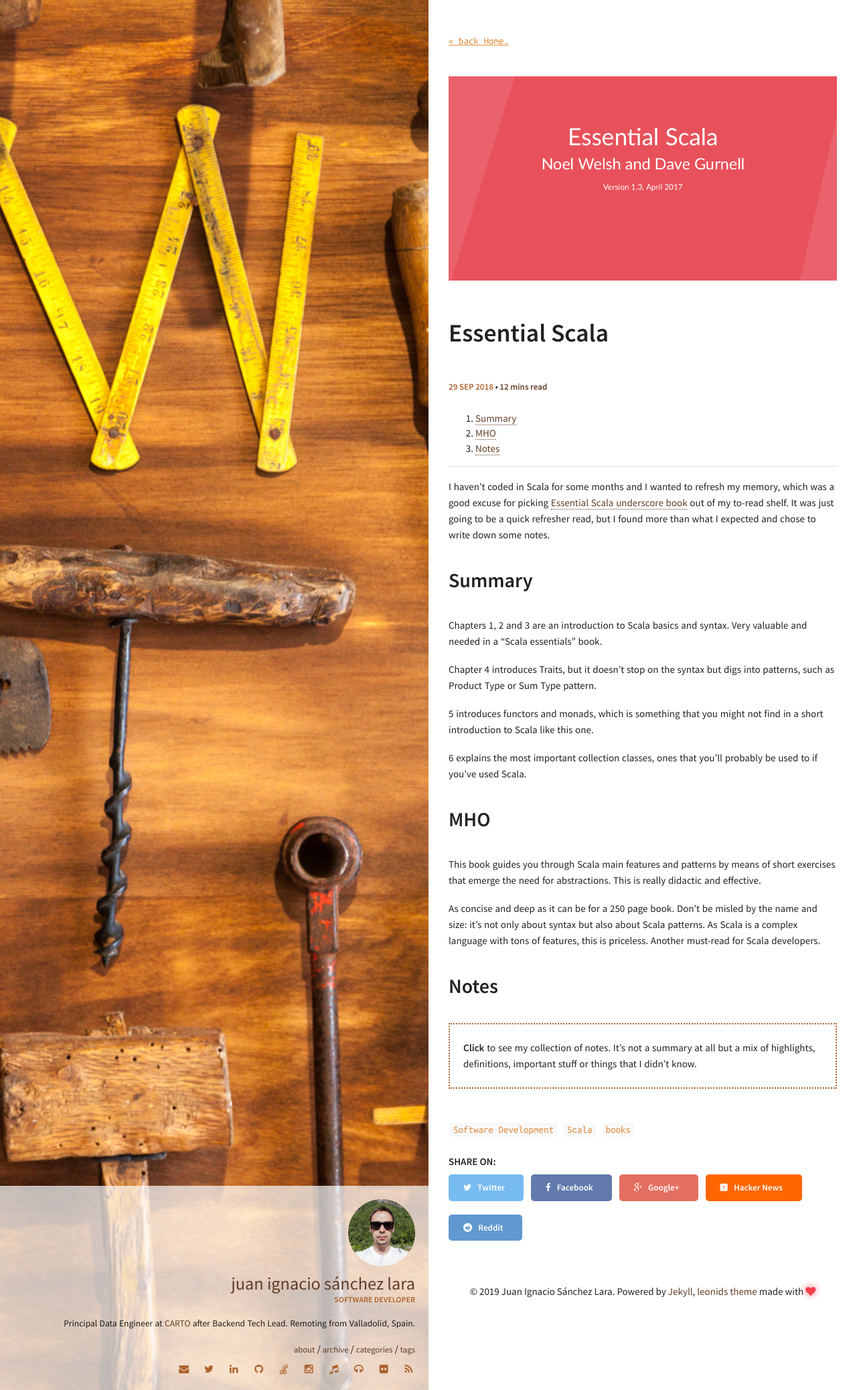
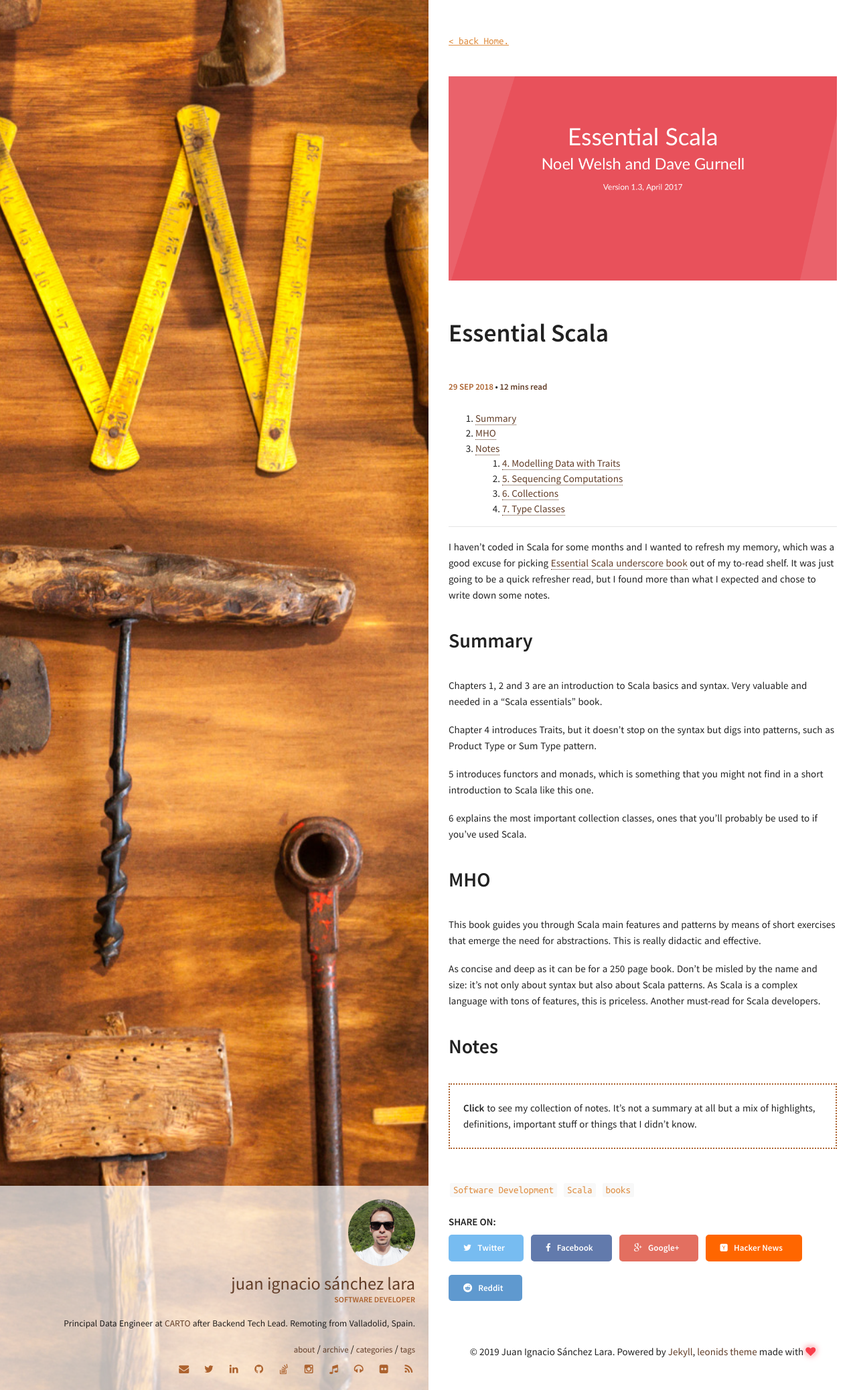
Before and after one commit to juanignaciosl/juanignaciosl.github.io, a Jekyll site: the page built from _posts/2018-09-29-Essential_Scala.markdown, in a window 1280 px wide. Shown: the whole page at 67% size. Built offline with Jekyll 4.4.1, drawn with Linux system fonts in a browser that asks for light colours.

Commit message:
TOC fixes

````diff
--- a/_posts/2018-09-29-Essential_Scala.markdown
+++ b/_posts/2018-09-29-Essential_Scala.markdown
@@ -9,6 +9,7 @@ excerpt: |
 image:
   feature: essential_scala.png
 ---
+
 
 I haven't coded in Scala for some months and I wanted to refresh my memory,
 which was a good excuse for picking [Essential Scala underscore
@@ -50,9 +51,9 @@ highlights, definitions, important stuff or things that I didn't know.
 </summary>
 
 <div markdown="1">
-### 4. Modelling Data with Traits
+## 4. Modelling Data with Traits
 
-#### The Product Type Pattern
+### The Product Type Pattern
 
 *Has-a and*: **product type**
 
@@ -71,7 +72,7 @@ trait A {
 }
 ```
 
-#### The Sum Type Pattern
+### The Sum Type Pattern
 
 *Is-a or*: **sum type**.
 
@@ -82,7 +83,7 @@ final case class B() extends A
 final case class C() extends A
 ```
 
-#### Algebraic Data Types
+### Algebraic Data Types
 
 Let's see patterns beyond *has-a and* and *is-a or*.
 
@@ -122,7 +123,7 @@ final case class D(b: B) extends A
 final case class E(c: C) extends A
 ```
 
-#### Working With Data
+### Working With Data
 
 > **Structural recursion** is the precise opposite of the process of building an
 > algebraic data type. If A has a B and C
@@ -135,7 +136,7 @@ final case class E(c: C) extends A
 > answer. Structural recursion is essentially the process of breaking down
 > data into smaller pieces.
 
-##### Structural Recursion using Polymorphism
+#### Structural Recursion using Polymorphism
 
 **Product Type Polymorphism Pattern**:
 
@@ -171,7 +172,7 @@ final case class C() extends A {
 }
 ```
 
-##### Structural Recursion using Pattern Matching
+#### Structural Recursion using Pattern Matching
 
 **Product Type Pattern Matching Pattern**:
 
@@ -233,7 +234,7 @@ and
 > - whenever we encounter a base case in the data we return the identity for
 > the operation we are performing.
 
-### 5. Sequencing Computations
+## 5. Sequencing Computations
 
 > **Fold Pattern**:
 > For an algebraic datatype A, fold converts it to a generic type B. Fold is a structural recursion with:
@@ -243,11 +244,11 @@ and
 > The right-hand side of pattern matching cases, or the polymorphic methods as appropriate, consists of
 > calls to the appropriate function.
 
-#### Map, flatmap, functor, monads...
+### Map, flatmap, functor, monads...
 
 > A type like F[A] with a map method is called a functor. If a functor also has a flatMap method it is called a monad.
 
-#### Variance
+### Variance
 
 > **Covariant Generic Sum Type Pattern**
 > If A of type T is a B or C , and C is not generic, write
@@ -276,9 +277,9 @@ case class A[+T] {
 }
 ```
 
-### 6. Collections
+## 6. Collections
 
-### 7. Type Classes
+## 7. Type Classes
 
 > Type Class Pattern
 > A type class is a trait with at least one type variable. The type variables specify the concrete types the
````
